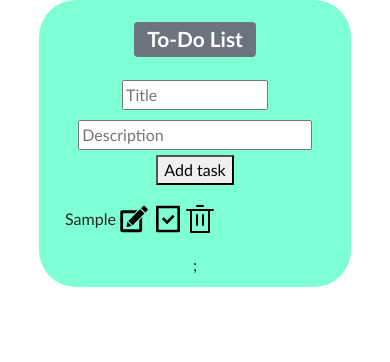
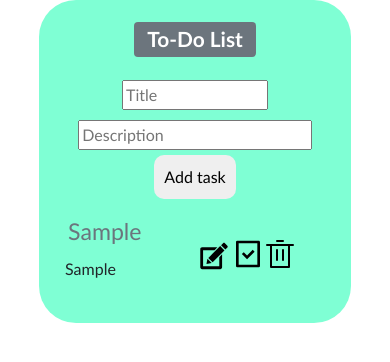
Before and after one commit to marito91/ToDoList, a React (Create React App) app: page / in a window 390 px wide. Both pictures are taken after typing "Sample", "Sample" into the empty fields and a click on the button "Add task". Shown: the top 362 px of the page. Built offline with nearby package versions, Linux system fonts and the light colour scheme.

Commit message:
Polished edit tasks, added responsive css, and finished overall CRUD

```diff
--- a/src/components/Form.jsx
+++ b/src/components/Form.jsx
@@ -7,7 +7,7 @@ export default function Form(props) {
 
     const [title, setTitle] = useState(props.edit ? props.edit.value : '');
 
-    const [descr, setDescr] = useState(props.edit ? props.edit.value : '');
+    const [descr, setDescr] = useState(props.edit ? props.edit.text : '');
 
     const titleRef = useRef(null);
     const descrRef = useRef(null);
@@ -41,9 +41,9 @@ export default function Form(props) {
                             <input
                             name="text"
                             type="text"
-                            placeholder="Edit task name"
+                            placeholder="Edit task description"
                             value={descr}
-                            className="input"
+                            className="input-descr task-edit"
                             onChange={handleChangeDescription}
                             ref={descrRef} />
                             <button className="todo-btn">Edit Task</button>
--- a/src/components/Task.jsx
+++ b/src/components/Task.jsx
@@ -12,16 +12,21 @@ export default function Task({ tasks, completeTask, removeTask, updateTask }) {
 
     const [edit, setEdit] = useState ({
         id: null,
-        value: ''
+        value: '',
+        text: ''
+
     });
 
 
-    const submitUpdate = value => {
-        updateTask(edit.id, value)
+    const submitUpdate = (value, text) => {
+        updateTask(edit.id, value, text)
         setEdit({
             id: null,
-            value:''
+            value:'',
+            text: ''
         })
+
+        console.log(edit)
     }
 
     if (edit.id) {
@@ -33,15 +38,16 @@ export default function Task({ tasks, completeTask, removeTask, updateTask }) {
             {tasks.map((task, index) => (
                     <div className={task.isComplete ? 'task-row done' : 'task-row'} key={index}>
                         <div key={task.id} onClick={() => completeTask(task.id)}>
-                            {task.text}
+                            <h3 className='task-title'>{task.text}</h3>
+                            <p>{task.description}</p>
                         </div>
                         <div className="icons">
-                            <img src={editTask} className="edit" onClick={() => setEdit({ id: task.id, value: task.text })} alt="" />
+                            <img src={editTask} className="edit" onClick={() => setEdit({ id: task.id, value: task.text, text: task.description })} alt="" />
                             <img src={completed} className="check" onClick={() => completeTask(task.id)} alt="" />
                             <img src={deleteTask} className="delete" onClick={() => removeTask(task.id)} alt="" />
                         </div>
                     </div>
-            ))};
+            ))}
         </>
     )
 }
--- a/src/components/ToDoList.jsx
+++ b/src/components/ToDoList.jsx
@@ -9,7 +9,7 @@ export default function ToDoList() {
     // Este list se va actualizando en la medida en la que se agregan, quitan o editan tareas.
     const [list, setList] = useState([]);
 
-    // Se crea una función que va a agregar cada nueva tarea a la lista. En esta función se agregan la nueva tarea
+    // Se crea una función que va a agregar cada nueva tarea a la lista. En esta función se agrega la nueva tarea
     // junto a las existentes para crear una nueva lista actualizada.
     const add = task => {
         const newList = [task, ...list]
--- a/src/css/Main.css
+++ b/src/css/Main.css
@@ -17,6 +17,12 @@
     border-bottom-right-radius: calc(3.25rem - 15px);
 }
 
+.todo-btn {
+    padding: 10px;
+    border: none;
+    border-radius: 10px;
+}
+
 .input-title {
     width: 50%;
     margin: 5px;
@@ -25,6 +31,18 @@
 .input-descr {
     width: 80%;
     margin: 5px;
+}
+
+.task-title {
+    text-align: left;
+    padding: 3px;
+    color: rgb(107, 117, 125);
+    /*background-color: rgb(107, 117, 125);*/
+    border-radius: 5px;
+}
+
+.task-description {
+    color: blue;
 }
 
 .tasks {
@@ -40,6 +58,11 @@
     padding: 16px;
     border-radius: 5px;
     width: 90%;
+    justify-content: space-between;
+}
+
+.task-edit {
+    margin-right: 2%;
 }
 
 .done {
@@ -53,6 +76,7 @@
     align-items: center;
     font-size: 24px;
     cursor: pointer;
+    margin-left: 2%;
 }
 
 .delete {
@@ -77,3 +101,20 @@
     font-family: 'Trebuchet MS', 'Lucida Sans Unicode', 'Lucida Grande',
       'Lucida Sans', Arial, sans-serif;
   }
+
+
+/* PHONES */
+@media only screen and (max-width: 768px) {
+    .task-edit {
+        margin-top: 2%;
+        margin-bottom: 2%;
+    }
+
+    .icons {
+        display: block;
+        align-items: center;
+        font-size: 24px;
+        cursor: pointer;
+        margin-left: 2%;
+    }
+}
```
Also changed, not shown: public/index.html (+0 -10 lines).
